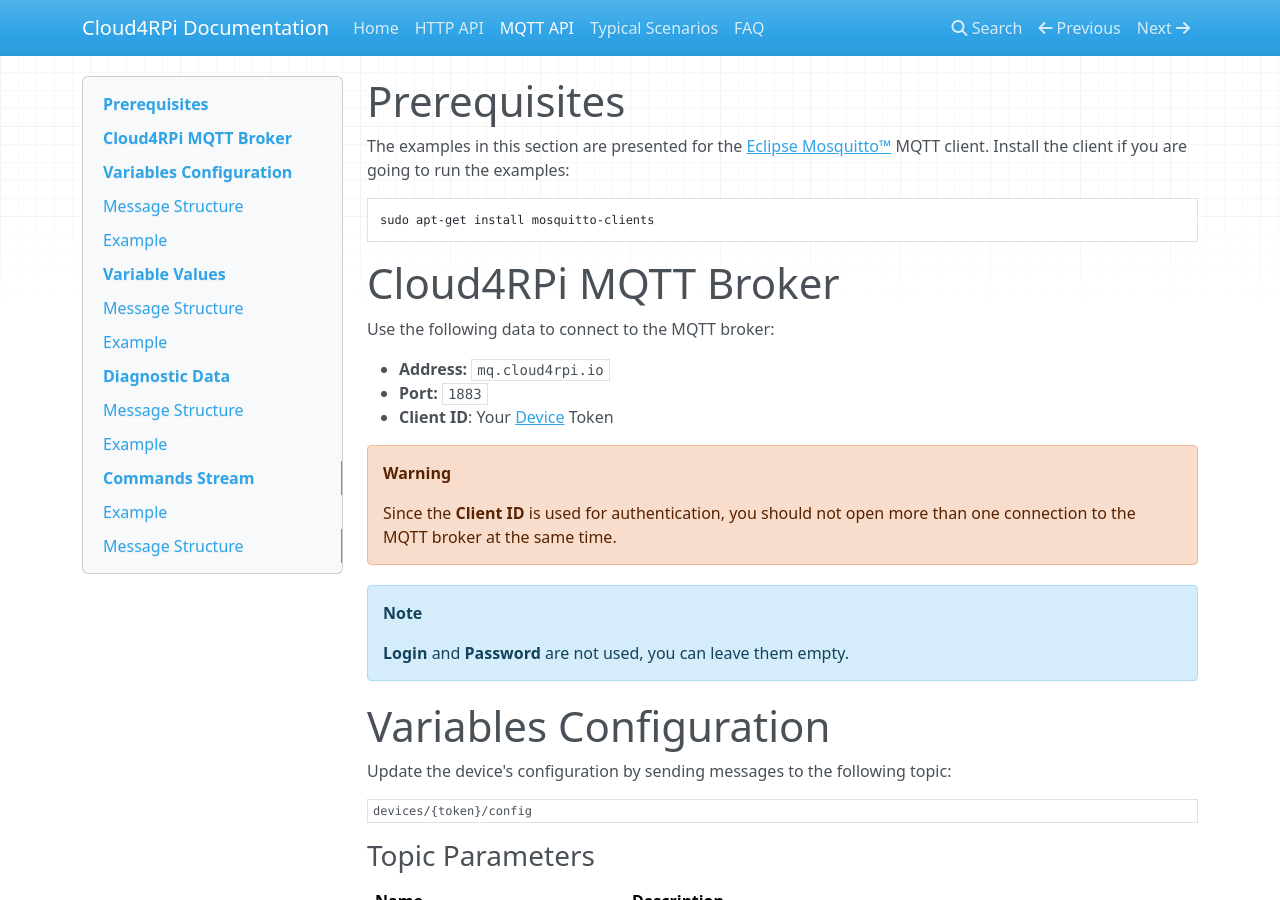
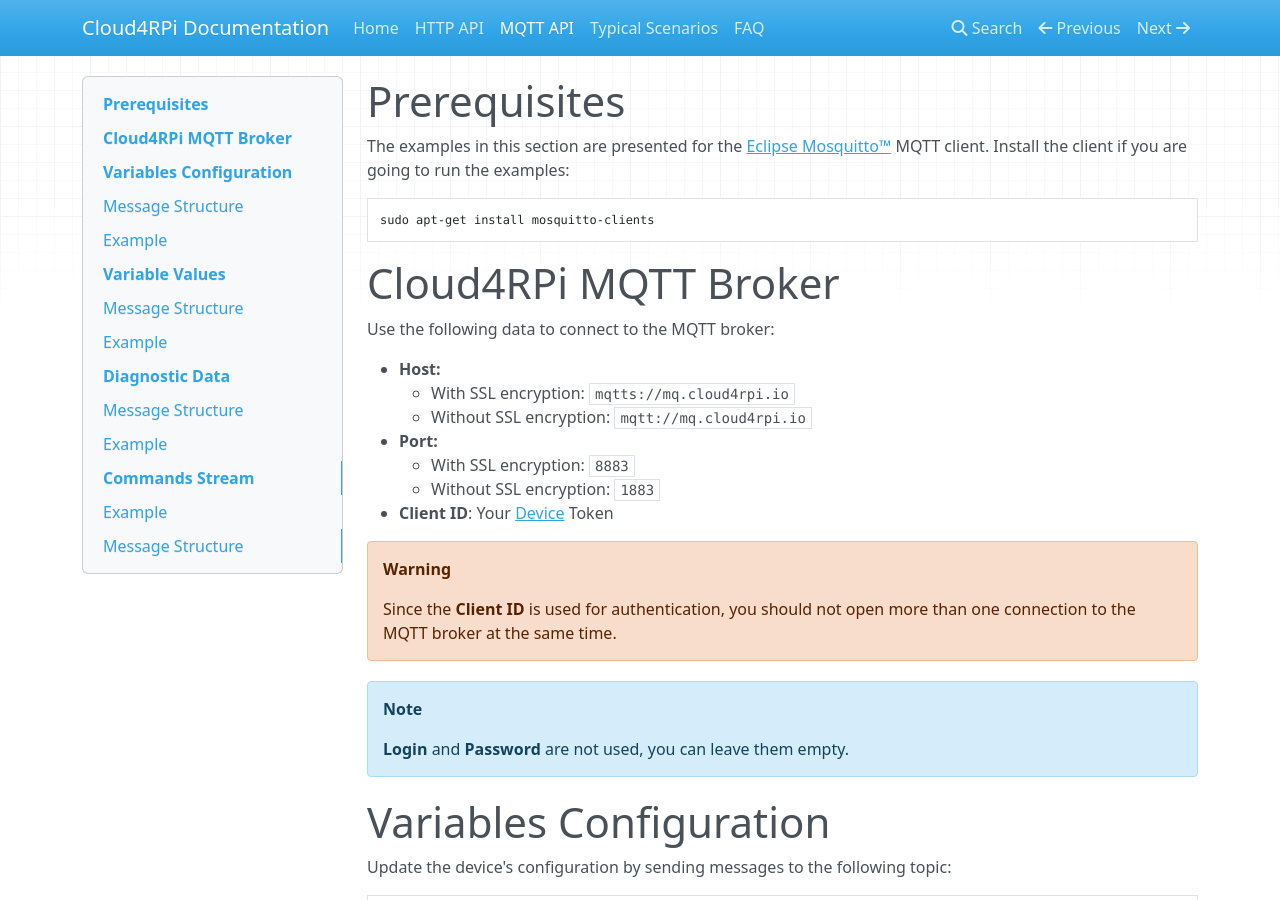
Before and after one commit to cloud4rpi/docs, an MkDocs documentation site: the page built from docs/mqtt_api.md, in a window 1280 px wide and 900 px high. Built offline with MkDocs 1.6.1, drawn with Linux system fonts in a browser that asks for light colours; nearby versions of some CDN libraries; old or Windows-style settings are respelled for this version of MkDocs.

Commit message:
mqtt broker SSL

```diff
--- a/docs/mqtt_api.md
+++ b/docs/mqtt_api.md
@@ -10,8 +10,12 @@
 
 Use the following data to connect to the MQTT broker:
 
-* **Address:** `mq.cloud4rpi.io`
-* **Port:** `1883`
+* **Host:**
+    * With SSL encryption: `mqtts://mq.cloud4rpi.io`
+    * Without SSL encryption: `mqtt://mq.cloud4rpi.io`
+* **Port:**
+    * With SSL encryption: `8883`
+    * Without SSL encryption: `1883`
 * **Client ID**: Your [Device](https://cloud4rpi.io/devices/) Token
 
 
```
Also changed, not shown: docs/faq.md (+1 -1 lines).
